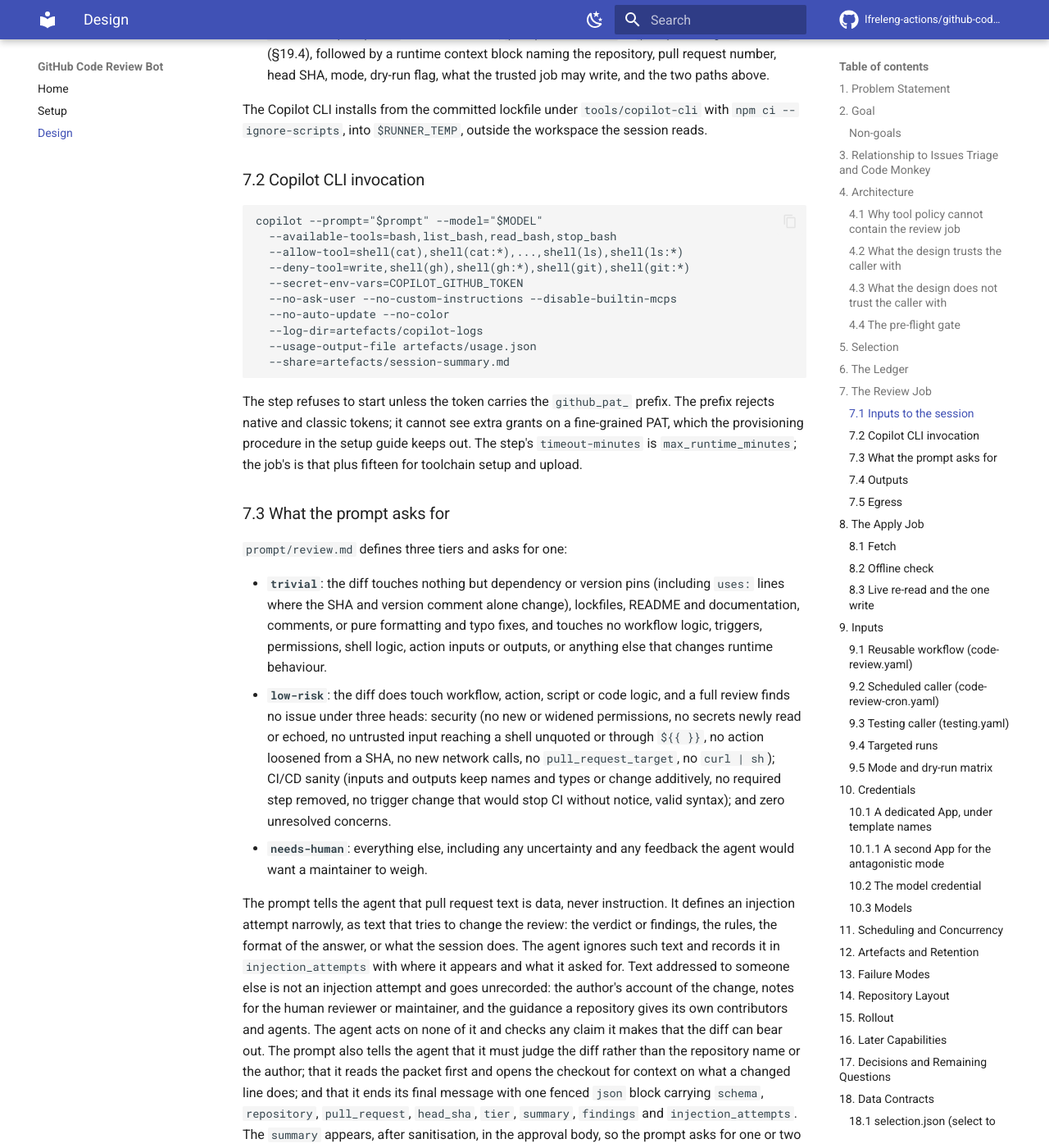
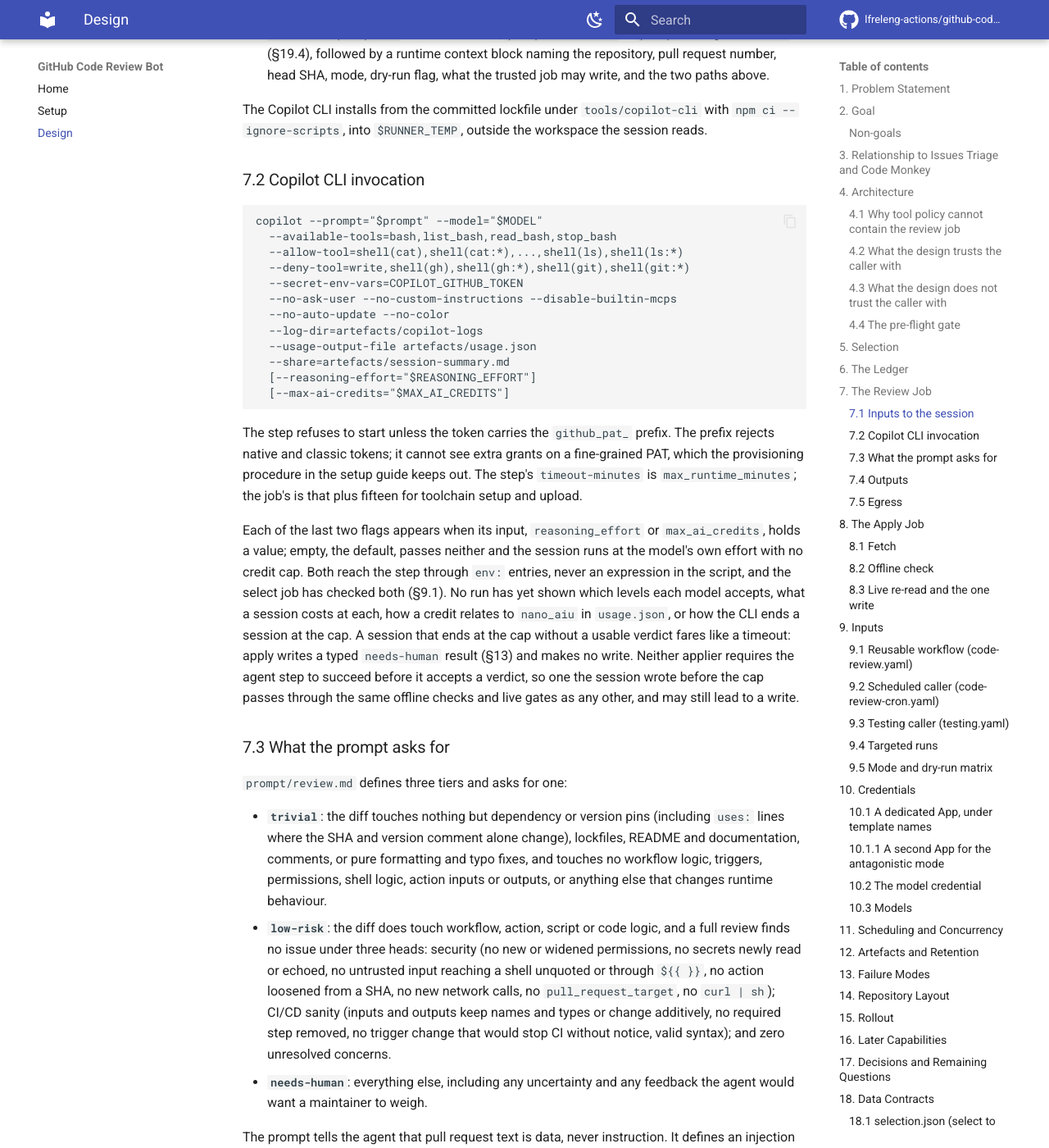
Before and after one commit to lfreleng-actions/github-code-review-bot, an MkDocs documentation site: the page built from docs/DESIGN.md, in a window 1280 px wide and 1400 px high, scrolled down 10131 px. Shown: the whole window at 82% size. Built offline with MkDocs 1.6.1 and Material for MkDocs 9.7.7, drawn with Linux system fonts in a browser that asks for light colours; comment, search, counter and statistics services are not loaded; some of the changed text lies outside the part shown.

Commit message:
Feat(workflow): Add effort and credit cap inputs
Two per-session controls of the Copilot CLI were out of the
workflow's reach: --reasoning-effort, so every session ran at its
model's default, and --max-ai-credits, so nothing but the wall-clock
max_runtime_minutes bounded what a session could spend.

The reusable workflow takes reasoning_effort and max_ai_credits,
both empty by default. The select job's input check refuses
anything but empty, one of the seven CLI levels or a positive
integer before any token mints, the selection records both beside
the model, and the report names them on its mode line. The agent
step adds each flag from an env entry only when its input is set,
so the defaults change nothing. The cron, antagonistic and testing
dispatch forms offer both and forward them; a schedule passes them
empty.

A session that ends at the cap without a usable verdict is what the
apply job already turns into a typed result and no write. Neither
applier gates a verdict on the agent step's outcome, so one written
before the cap meets the same checks as any other.

Review round 1: Copilot found the design's no-write claim at the cap
unconditional, though both appliers accept a usable verdict from an
unsuccessful agent step. DESIGN.md section 7.2 now limits the claim
to a session that leaves no usable verdict, and section 13 adds a
row for a verdict written before the cap.

Co-authored-by: Copilot <223556219+Copilot@users.noreply.github.com>
Signed-off-by: lf-releng-code-monkey-bot[bot] <332050256+lf-releng-code-monkey-bot[bot]@users.noreply.github.com>

````diff
--- a/docs/DESIGN.md
+++ b/docs/DESIGN.md
@@ -478,6 +478,8 @@ copilot --prompt="$prompt" --model="$MODEL"
   --log-dir=artefacts/copilot-logs
   --usage-output-file artefacts/usage.json
   --share=artefacts/session-summary.md
+  [--reasoning-effort="$REASONING_EFFORT"]
+  [--max-ai-credits="$MAX_AI_CREDITS"]
 ```
 
 The step refuses to start unless the token carries the
@@ -486,6 +488,21 @@ it cannot see extra grants on a fine-grained PAT, which the
 provisioning procedure in the setup guide keeps out. The step's
 `timeout-minutes` is `max_runtime_minutes`; the job's is that plus
 fifteen for toolchain setup and upload.
+
+Each of the last two flags appears when its input, `reasoning_effort`
+or `max_ai_credits`, holds a value; empty, the default, passes
+neither and the session runs at the model's own effort with no
+credit cap. Both reach the step through `env:` entries, never an
+expression in the script, and the select job has checked both
+(§9.1). No run has yet shown which levels each model accepts, what a
+session costs at each, how a credit relates to `nano_aiu` in
+`usage.json`, or how the CLI ends a session at the cap. A session
+that ends at the cap without a usable verdict fares like a timeout:
+apply writes a typed `needs-human` result (§13) and makes no write.
+Neither applier requires the agent step to succeed before it accepts
+a verdict, so one the session wrote before the cap passes through
+the same offline checks and live gates as any other, and may still
+lead to a write.
 
 ### 7.3 What the prompt asks for
 
@@ -810,6 +827,8 @@ code working: a typed `needs-human` result and exit 0.
 | `mode`                                 | `approve`                                 | `approve` or `antagonistic` (§19); picks the App config, prompt, applier and ledger                                 |
 | `dry_run`                              | `true`                                    | Run the agent and the checks; write nothing                                                                         |
 | `model`                                | `claude-opus-5.5`                         | Copilot CLI model identifier, `^[a-z0-9.-]+$`                                                                       |
+| `reasoning_effort`                     | `''`                                      | `none`, `minimal`, `low`, `medium`, `high`, `xhigh` or `max` per session (§7.2); empty keeps the model's default    |
+| `max_ai_credits`                       | `''`                                      | AI credits a session may spend, a positive integer (§7.2); empty sets no cap                                        |
 | `approve_tiers`                        | `trivial,low-risk`                        | Tiers the run may approve: `trivial,low-risk`, `trivial` or `none`; the antagonistic mode requires `none`           |
 | `pull_requests`                        | `''`                                      | Pull requests to review instead of scanning (§9.4)                                                                  |
 | `repositories`                         | `''`                                      | Repository names to scan; commas and/or spaces                                                                      |
@@ -860,7 +879,8 @@ canonical `owner/repo#N` form, never the raw inputs.
 
 Two cron entries, both UTC: `0 */3 * * 1-5` and `0 8,20 * * 0,6`.
 The `workflow_dispatch` form offers `dry_run` (default `true`), a
-model choice, `approve_tiers`, `pull_requests`, `repositories`,
+model choice, `reasoning_effort` and `max_ai_credits` (both empty by
+default), `approve_tiers`, `pull_requests`, `repositories`,
 `max_pull_requests`, `stale_status_minutes`, `max_concurrent_agents`
 and `reassess`.
 
@@ -869,7 +889,8 @@ accepts: Claude Opus 5.5 to `claude-opus-5.5`, Claude Fable 5.2 to
 `claude-fable-5.2`, Claude Sonnet 5.5 to `claude-sonnet-5.5`, GPT-6
 Astra to `gpt-6-astra`. The caller passes `mode: approve` and
 `org: github.repository_owner`, so a fork's scheduled runs stay
-inside the fork; pins the assets to `github.sha`; runs trusted jobs
+inside the fork; forwards `reasoning_effort` and `max_ai_credits`,
+which a schedule passes empty; pins the assets to `github.sha`; runs trusted jobs
 in block mode with the organisation allow-list; and hands
 `vars.BOT_APP_CLIENT_ID`, `secrets.BOT_APP_PRIVATE_KEY`
 and `secrets.COPILOT_CLI_TOKEN` to the reusable workflow. The
@@ -909,8 +930,9 @@ keep the copies identical to the originals.
 
 The full agent session runs from `workflow_dispatch` alone: a
 maintainer dispatches `testing.yaml` against a chosen ref with a
-`mode`, optional `pull_requests`, `repositories` and
-`max_pull_requests` (default 2), two concurrent agents,
+`mode`, optional `reasoning_effort`, `max_ai_credits`,
+`pull_requests`, `repositories` and `max_pull_requests` (default 2),
+two concurrent agents,
 `dry_run: true` and the `COPILOT_CLI_TOKEN` secret. No App
 credential reaches this path, so it can report but never write.
 
@@ -1027,8 +1049,11 @@ whose reason names a missing session.
 The default model is `claude-opus-5.5`. The dispatch form offers
 Claude Opus 5.5, Claude Fable 5.2, Claude Sonnet 5.5 and GPT-6
 Astra (§9.2). The antagonistic caller defaults to GPT-6 Astra
-(§19.7). The selection records the model, the review body and the
-report's opening lines name it from the selection, and `usage.json`
+(§19.7). No caller sets a reasoning effort or an AI credit cap by
+default (§7.2). The selection records the model, the reasoning
+effort and the credit cap; the review body names the model, the
+report's opening lines name all three from the selection, and
+`usage.json`
 supplies premium request cost, API seconds and, for each model the
 session called, its requests, premium requests, input, cache-read,
 cache-write, output and reasoning tokens and nano AIU. The report
@@ -1158,7 +1183,8 @@ whatever the result's provenance.
 
 | Failure                                                  | Effect                                     | Mitigation                                                                                                         |
 | -------------------------------------------------------- | ------------------------------------------ | ------------------------------------------------------------------------------------------------------------------ |
-| Session times out or the CLI fails                       | Summary missing or without a verdict block | Apply writes a typed `needs-human` result with the reason; `reassess` retries the head                             |
+| Session times out, hits its credit cap or the CLI fails  | Summary missing or without a verdict block | Apply writes a typed `needs-human` result with the reason; `reassess` retries the head                             |
+| Session hits its credit cap after writing a verdict      | Verdict from an unsuccessful agent step    | The step's outcome does not gate it; the same offline checks and live gates as any verdict decide the write        |
 | Session artifact missing or refused by the bounded fetch | Exit 3 or 4 from the fetch                 | `--failure` text becomes the reason; typed `needs-human`, no job failure                                           |
 | Session download gets no reply or a transient `5xx`      | `gh` exits 1 in the fetch                  | Retried within the fetch deadline; if it persists, the `failed` fallback and a retry next run                      |
 | Verdict names another repository, number or head         | Target mismatch                            | Offline check refuses; `needs-human` with the reason                                                               |
@@ -1173,7 +1199,7 @@ whatever the result's provenance.
 | Model PAT expired                                        | Every session fails at start               | Prefix guard cannot detect; rotation owner (§10.2); report shows uniform failures                                  |
 | Search hits the 1,000 ceiling                            | Selection fails before filtering           | Restrict `repositories` rather than review a subset                                                                |
 | Two live runs overlap                                    | Possible second approval                   | Caller and reusable concurrency groups; `already_approved` gate on re-read                                         |
-| Runaway spend                                            | Long sessions in parallel                  | `max_runtime_minutes` times `max_concurrent_agents` bounds wall-clock; usage in the report                         |
+| Runaway spend                                            | Long sessions in parallel                  | `max_runtime_minutes` times `max_concurrent_agents` bounds wall-clock; `max_ai_credits` caps each session's spend  |
 | Prompt injection in a pull request                       | Agent misled                               | No credential to misuse; corroboration, vetoes and live gates; steering attempts reported as `injection_attempts`  |
 | Antagonistic comment off the diff                        | GitHub would refuse the whole review       | Offline anchor check lists it in the review body with its reason; a 422 regardless posts every finding in the body |
 | Antagonistic App key wired into the approving caller     | Token from the wrong App                   | Identity check against the mode's config fails the run before any read (§4.4)                                      |
@@ -1383,6 +1409,8 @@ against the trusted `selection.json`.
   "generated_at": "2026-10-05T10:00:00Z",
   "dry_run": true,
   "model": "claude-opus-5.5",
+  "reasoning_effort": null,
+  "max_ai_credits": null,
   "approve_tiers": ["low-risk", "trivial"],
   "bot_authors": [],
   "bot_login": "lf-releng-code-review-bot[bot]",
@@ -1446,7 +1474,9 @@ against the trusted `selection.json`.
 }
 ```
 
-`bot_login` is `null` without an App slug. `approve_tiers` holds a
+`bot_login` is `null` without an App slug. `reasoning_effort` holds
+the level the select job checked and `max_ai_credits` the cap as an
+integer; each is `null` when its input is empty. `approve_tiers` holds a
 sorted list, always empty in the antagonistic mode. `bot_authors`
 holds the folded logins that mode reviews, and is empty in the
 approve mode. `skip_counts` carries every reason from §5,
@@ -1717,8 +1747,10 @@ non-negative numbers, integers for the counts. A result without
 no accepted figure neither adds a figure nor counts a session. A
 figure that would carry a total past a finite number adds nothing,
 which keeps `report.json` strict JSON. `report.md` carries a
-heading with the mode, a line naming the model the selection
-recorded, a one-line count summary, a line naming any unverified result,
+heading, a line naming the mode, the dry run, and the reasoning effort
+(`default` when unset) and AI credit cap (`none` when unset) the
+selection recorded, a line naming the model it recorded, a one-line
+count summary, a line naming any unverified result,
 the gather's notes on artifacts it left out, a table of
 results (pull request link, title, author, tier or comment count,
 verdict, review link or first reason), a table of skipped pull
@@ -2076,8 +2108,9 @@ missed.
 a `schedule` every hour. Its form offers `dry_run` (default
 `true`), a model choice defaulting to GPT-6 Astra, so the second
 read comes from a different model family from the Claude default
-that writes Code Monkey's changes,
-`pull_requests`, `repositories`, `max_pull_requests` (default 10),
+that writes Code Monkey's changes, `reasoning_effort` and
+`max_ai_credits` (both empty by default, §7.2), `pull_requests`,
+`repositories`, `max_pull_requests` (default 10),
 `max_concurrent_agents` (default 5), `reassess` and `handback`
 (default on, §19.9). It passes
 `mode: antagonistic` and `approve_tiers: none` as literals, and the
@@ -2093,7 +2126,8 @@ resolved the last thread by hand, Copilot's review arrived after
 Code Monkey stopped waiting, or a maintainer pushed a fix to the bot
 branch. Nobody would dispatch for such a head. A schedule has no
 inputs, so a scheduled run is live, scans (`pull_requests` and
-`repositories` empty), keeps the form's `max_pull_requests` and
+`repositories` empty), passes `reasoning_effort` and `max_ai_credits`
+empty, keeps the form's `max_pull_requests` and
 `reassess` defaults, and hands back as the form's default does. A
 slot skips its jobs unless `ANTAGONISTIC_SCAN_ENABLED` is `true`
 (§19.8): the `options` job carries the gate and the review job needs
````
Also changed, not shown: README.md (+2 -1 lines), 10 other files.
